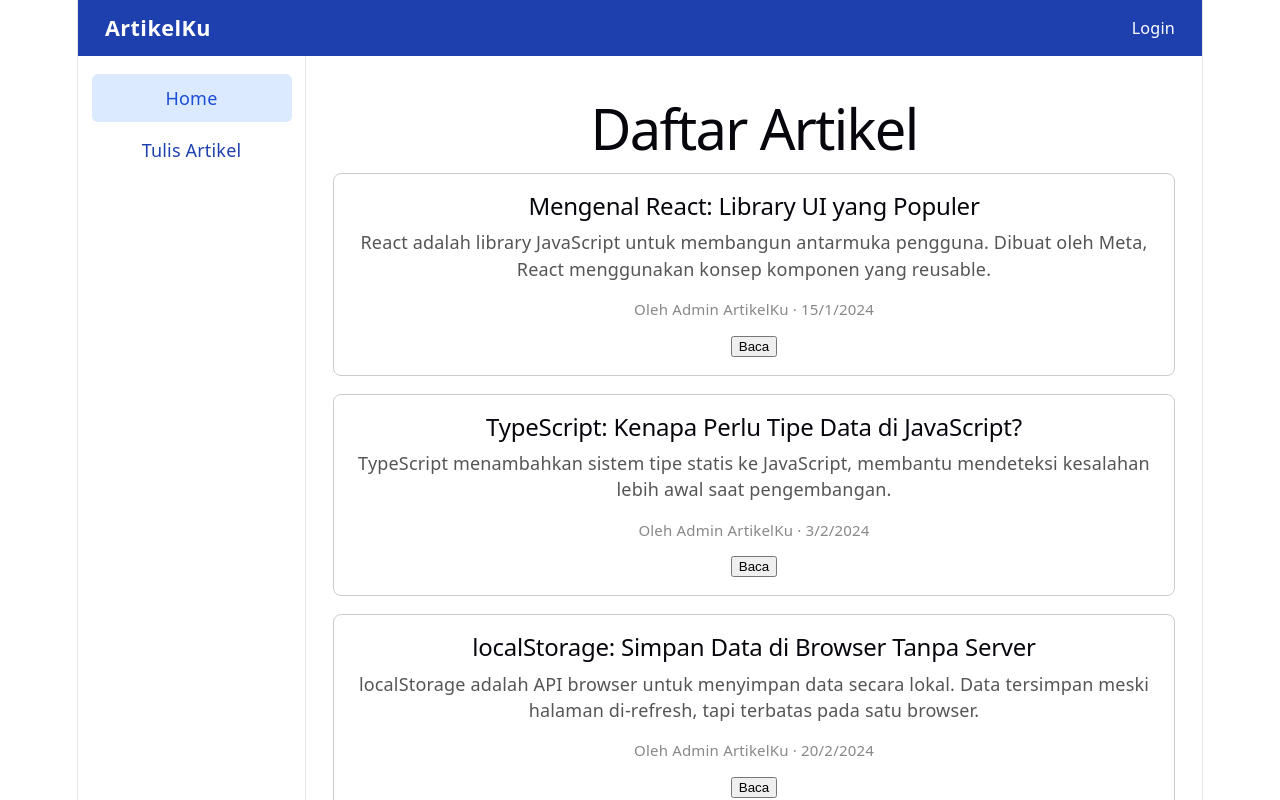
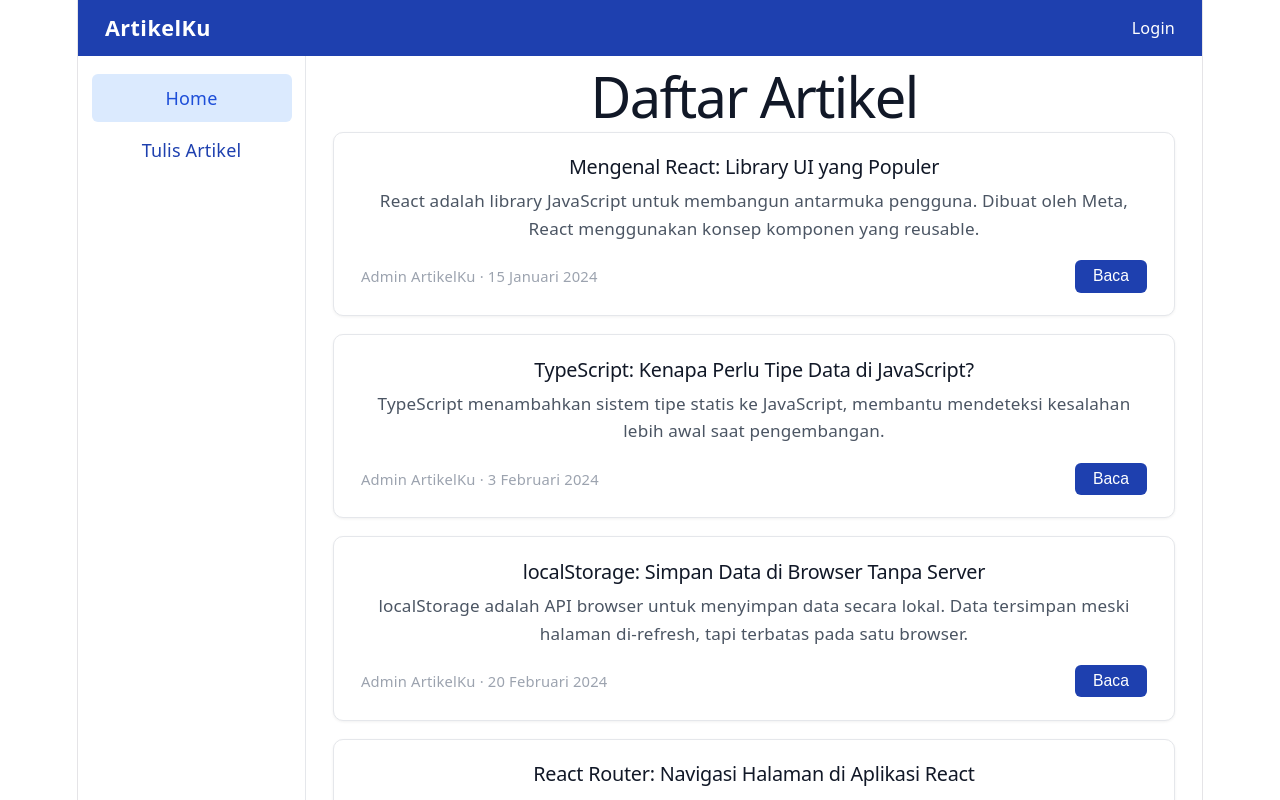
Before and after one commit to dikiapr/explore-react, a React (Vite) app: page / in a window 1280 px wide. Shown: the top 800 px of the page. Built offline with nearby package versions, Linux system fonts and the light colour scheme.

Commit message:
feat: Showing article in Home & Detail

```diff
--- a/src/pages/ArticleDetailPage.tsx
+++ b/src/pages/ArticleDetailPage.tsx
@@ -10,8 +10,7 @@ export default function ArticleDetailPage() {
 
   useEffect(() => {
     if (id) {
-      const found = getArticleById(id);
-      setArticle(found ?? null);
+      setArticle(getArticleById(id) ?? null);
     }
   }, [id]);
 
@@ -20,25 +19,53 @@ export default function ArticleDetailPage() {
   if (article === null) {
     return (
       <div>
-        <p>Artikel tidak ditemukan.</p>
-        <button onClick={() => navigate(-1)} style={{ cursor: 'pointer' }}>
-          Kembali
+        <p style={{ color: '#6b7280' }}>Artikel tidak ditemukan.</p>
+        <button onClick={() => navigate(-1)} style={btnStyle}>
+          &larr; Kembali
         </button>
       </div>
     );
   }
 
+  const tanggal = new Date(article.createdAt).toLocaleDateString('id-ID', {
+    day: 'numeric',
+    month: 'long',
+    year: 'numeric',
+  });
+
   return (
     <div style={{ maxWidth: '720px' }}>
-      <button onClick={() => navigate(-1)} style={{ cursor: 'pointer', marginBottom: '1rem' }}>
+      <button onClick={() => navigate(-1)} style={{ ...btnStyle, marginBottom: '1.5rem' }}>
         &larr; Kembali
       </button>
-      <h1>{article.title}</h1>
-      <small style={{ color: '#888' }}>
-        Oleh {article.authorName} · {new Date(article.createdAt).toLocaleDateString('id-ID')}
+
+      <h1 style={{ margin: '0 0 0.5rem', color: '#111827', lineHeight: 1.3 }}>
+        {article.title}
+      </h1>
+
+      <p style={{ margin: '0 0 0.25rem', color: '#4b5563', fontStyle: 'italic' }}>
+        {article.summary}
+      </p>
+
+      <small style={{ color: '#9ca3af' }}>
+        Ditulis oleh <strong>{article.authorName}</strong> · {tanggal}
       </small>
-      <hr />
-      <div style={{ whiteSpace: 'pre-wrap', lineHeight: '1.7' }}>{article.content}</div>
+
+      <hr style={{ margin: '1.25rem 0', borderColor: '#e5e7eb' }} />
+
+      <div style={{ whiteSpace: 'pre-wrap', lineHeight: '1.8', color: '#1f2937' }}>
+        {article.content}
+      </div>
     </div>
   );
 }
+
+const btnStyle: React.CSSProperties = {
+  padding: '0.4rem 0.9rem',
+  background: '#f3f4f6',
+  border: '1px solid #d1d5db',
+  borderRadius: '6px',
+  cursor: 'pointer',
+  fontSize: '0.875rem',
+  color: '#374151',
+};
--- a/src/pages/HomePage.tsx
+++ b/src/pages/HomePage.tsx
@@ -1,11 +1,10 @@
 import { useEffect, useState } from 'react';
-import { useNavigate } from 'react-router-dom';
 import type { Article } from '../types';
 import { getArticles } from '../services/articleService';
+import ArticleCard from '../components/ArticleCard';
 
 export default function HomePage() {
   const [articles, setArticles] = useState<Article[]>([]);
-  const navigate = useNavigate();
 
   useEffect(() => {
     setArticles(getArticles());
@@ -13,26 +12,15 @@ export default function HomePage() {
 
   return (
     <div>
-      <h1>Daftar Artikel</h1>
-      {articles.length === 0 && <p>Belum ada artikel.</p>}
-      <ul style={{ listStyle: 'none', padding: 0, display: 'flex', flexDirection: 'column', gap: '1rem' }}>
+      <h1 style={{ marginTop: 0, marginBottom: '1.25rem', color: '#111827' }}>Daftar Artikel</h1>
+      {articles.length === 0 && (
+        <p style={{ color: '#6b7280' }}>Belum ada artikel. Tulis artikel pertamamu!</p>
+      )}
+      <div style={{ display: 'flex', flexDirection: 'column', gap: '1rem' }}>
         {articles.map((article) => (
-          <li key={article.id} style={{ border: '1px solid #ccc', borderRadius: '8px', padding: '1rem' }}>
-            <h2 style={{ margin: '0 0 0.5rem' }}>{article.title}</h2>
-            <p style={{ margin: '0 0 0.75rem', color: '#555' }}>{article.summary}</p>
-            <small style={{ color: '#888' }}>
-              Oleh {article.authorName} · {new Date(article.createdAt).toLocaleDateString('id-ID')}
-            </small>
-            <br />
-            <button
-              onClick={() => navigate(`/article/${article.id}`)}
-              style={{ marginTop: '0.75rem', cursor: 'pointer' }}
-            >
-              Baca
-            </button>
-          </li>
+          <ArticleCard key={article.id} article={article} />
         ))}
-      </ul>
+      </div>
     </div>
   );
 }
```
